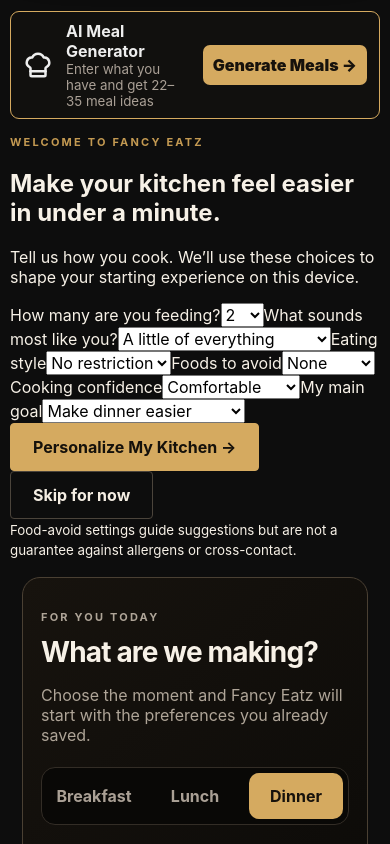
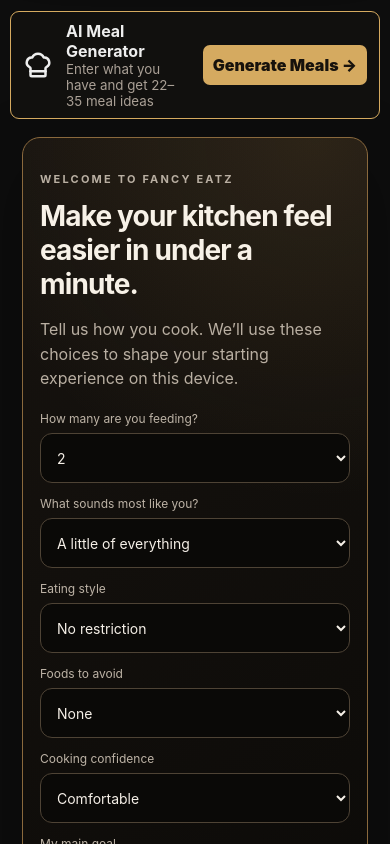
Before and after one commit to Camlito/Fancy-Eatz, a React (Vite) app: page / in a window 390 px wide. Shown: the part 3780-4624 px from the top of the page. Built offline with nearby package versions, Linux system fonts and the light colour scheme.

Commit message:
Style first-time onboarding for mobile and desktop

```diff
--- a/src/index.css
+++ b/src/index.css
@@ -879,3 +879,6 @@
 
 .tonight-card{max-width:1180px;margin:26px auto;display:grid;grid-template-columns:1fr 1fr;overflow:hidden;border:1px solid #4a4033;border-radius:24px;background:linear-gradient(135deg,#17130e,#0a0907)}.tonight-copy,.tonight-action{padding:30px}.tonight-copy{border-right:1px solid #332d25}.tonight-copy h2{font-size:34px;margin:5px 0 8px;letter-spacing:-.03em}.tonight-copy>p{color:#afa598}.meal-switch{display:flex;gap:7px;margin-top:22px;padding:5px;background:#090806;border:1px solid #332d26;border-radius:14px}.meal-switch button{flex:1;border:0;background:transparent;color:#aaa095;padding:11px 8px;border-radius:10px;cursor:pointer;font-weight:700}.meal-switch button.active{background:#d5aa60;color:#17120c}.tonight-action{display:flex;flex-direction:column;justify-content:center;align-items:flex-start}.tonight-action>span{font-size:12px;color:#d5aa60;text-transform:uppercase;letter-spacing:.08em}.tonight-action h3{font-size:24px;line-height:1.2;margin:12px 0 22px;max-width:430px}
 @media(max-width:800px){.tonight-card{grid-template-columns:1fr;margin:18px 12px;border-radius:18px}.tonight-copy,.tonight-action{padding:21px 18px}.tonight-copy{border-right:0;border-bottom:1px solid #332d25}.tonight-copy h2{font-size:28px}.meal-switch button{min-height:46px}.tonight-action h3{font-size:21px}.tonight-action .primary{width:100%;justify-content:center;min-height:50px}}
+
+.onboarding-card{max-width:1180px;margin:28px auto;padding:30px;border:1px solid #8a693d;border-radius:24px;background:radial-gradient(circle at 85% 0%,rgba(213,170,96,.12),transparent 35%),linear-gradient(145deg,#17130f,#0a0907);box-shadow:0 24px 70px rgba(0,0,0,.28)}.onboarding-copy{max-width:720px}.onboarding-copy h2{font-size:34px;letter-spacing:-.03em;margin:5px 0 9px}.onboarding-copy>p{color:#b9afa2;line-height:1.55}.onboarding-grid{display:grid;grid-template-columns:repeat(3,1fr);gap:13px;margin:24px 0 18px}.onboarding-grid label{display:flex;flex-direction:column;gap:7px;color:#bdb3a6;font-size:12px}.onboarding-grid select{min-height:50px;border:1px solid #4e4335;border-radius:12px;background:#0a0907;color:#f5efe7;padding:0 12px;font-size:14px}.onboarding-actions{display:flex;gap:10px;align-items:center}.onboarding-note{display:block;margin-top:14px;color:#7f776e;line-height:1.4}
+@media(max-width:800px){.onboarding-card{margin:18px 12px;padding:22px 17px;border-radius:18px}.onboarding-copy h2{font-size:28px}.onboarding-grid{grid-template-columns:1fr;margin-top:20px}.onboarding-actions{display:grid;grid-template-columns:1fr}.onboarding-actions button{width:100%;min-height:50px;justify-content:center}}
```
